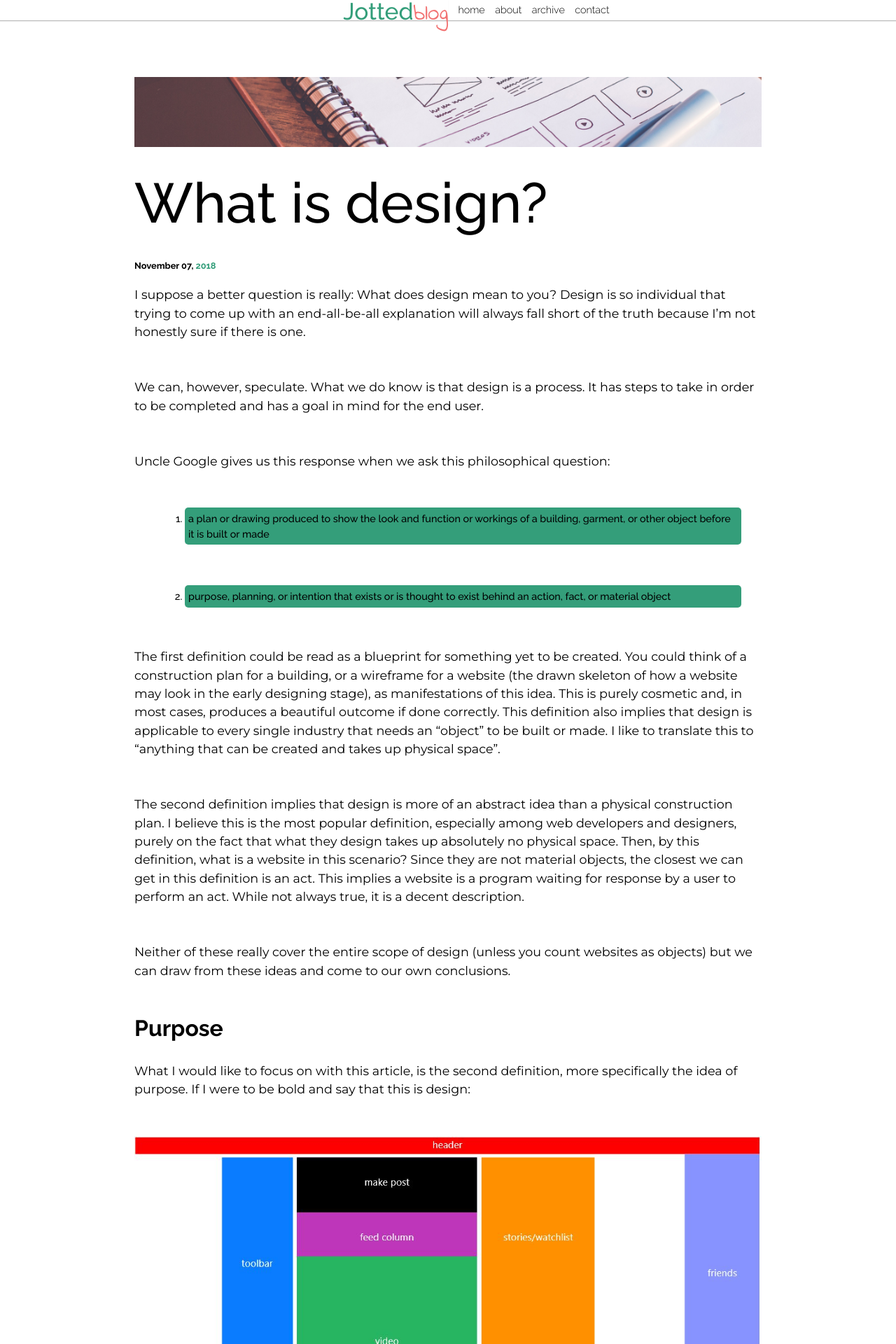
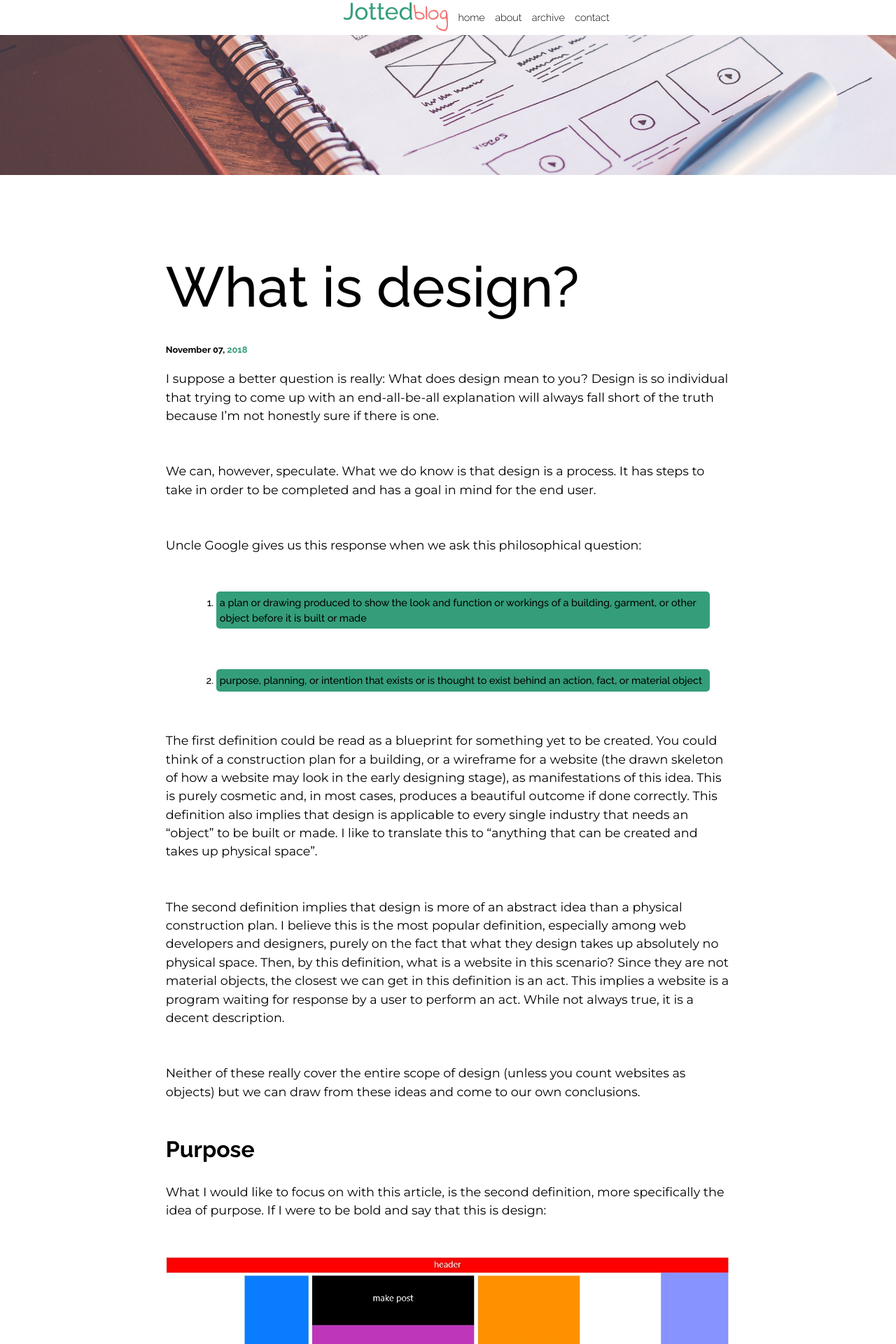
Before and after one commit to abelshinabery/jotted-blog, a Jekyll site: the page built from _posts/2018-11-07-What-is-design?.md, in a window 1280 px wide. Shown: the top 1920 px of the page at 70% size. Built offline with Jekyll 4.4.1, drawn with Linux system fonts in a browser that asks for light colours.

Commit message:
Leveled out recent posts and principle articles on main page, and added a banner to show post pictures and the three principles with icons on the front page, eventually

```diff
--- a/_includes/header.html
+++ b/_includes/header.html
@@ -1,3 +1,11 @@
 <header id="header">
   <h1 id="title"><a href="{{nav.link}}/">Jotted<span class="orange-text" id="title-blog">blog</span></a>
 </header>
+<div id="main-banner"></div>
+<style>
+  #main-banner {
+    background-image: url("/assets/images/post-images/{{ page.title | replace: ' ', '-' | remove: '?' | append: '.jpg' }}");
+    background-size: cover;
+    background-position: center;
+  }
+</style>
--- a/_layouts/post.html
+++ b/_layouts/post.html
@@ -10,14 +10,14 @@
       <main id="main">
         <div class="post-container">
           <article class="post">
-            <header id="post-banner"></header>
+            <!-- <header id="post-banner"></header>
             <style>
               #post-banner {
                 background-image: url("/assets/images/post-images/{{ page.title | replace: ' ', '-' | remove: '?' | append: '.jpg' }}");
                 background-size: cover;
                 background-position: center;
               }
-            </style>
+            </style> -->
             <h2 id="post-title">{{ page.title }} <span class="green-text"></span></h2>
             <p id="post-date">{{ page.date | date: '%B %d' }}, <span class="green-text">2018</span></p>
             {{ content }}
--- a/_scss/2-base/_base.scss
+++ b/_scss/2-base/_base.scss
@@ -40,7 +40,7 @@
 
 /*
 =====
-Title
+Header
 =====
 */
 
@@ -60,6 +60,11 @@
 
 #title-blog {
 	font-family: 'Indie Flower', cursive;
+}
+
+#main-banner {
+	grid-area: banner;
+	background: $primary-color;
 }
 
 
--- a/_scss/2-base/_media-queries.scss
+++ b/_scss/2-base/_media-queries.scss
@@ -14,8 +14,9 @@
 
 	#grid-container {
 		grid-template-columns: 1fr 1fr;
-		grid-template-rows: 30px 1fr 55px;
+		grid-template-rows: 50px 200px 1fr 55px;
 		grid-template-areas: "header nav"
+							 "banner banner"
 							 "main main"
 							 "footer footer";
 		min-height: 100vh;
@@ -35,10 +36,10 @@
 	}
 
 	#header, #nav {
-		border-bottom: 1px solid #bbb;
-		box-shadow: 0px 1px 1px #eee;
-		position: sticky;
-		top: 0;
+		//border-bottom: 1px solid #bbb;
+		//box-shadow: 0px 1px 1px #eee;
+		// position: sticky;
+		// top: 0;
 		background-color: rgba(255,255,255,1);
 	}
 
@@ -66,6 +67,9 @@
 
 	.nav-text {
 		margin-left: 1em;
+		a {
+			color: black;
+		}
 	}
 
 	/*
@@ -75,9 +79,10 @@
 	*/
 
 	#main {
+		width: 90%;
 		display: flex;
 		margin: 5em auto 0 auto;
-		justify-content: center;
+		justify-content: space-around;
 	}
 
 	.recent-preview-container {
@@ -153,6 +158,7 @@
 
 	#principle-preview {
 		align-self: flex-end;
+		width: 300px;
 	}
 
 	#principle-articles-aside:first-child {
@@ -165,7 +171,7 @@
 		align-items: flex-end;
 		//width: 400px;
 		height: 10em;
-		margin: 10em 5em 15em 5em;
+		margin: 2em auto 13em auto;
 	}
 
 	.principle-title {
```
